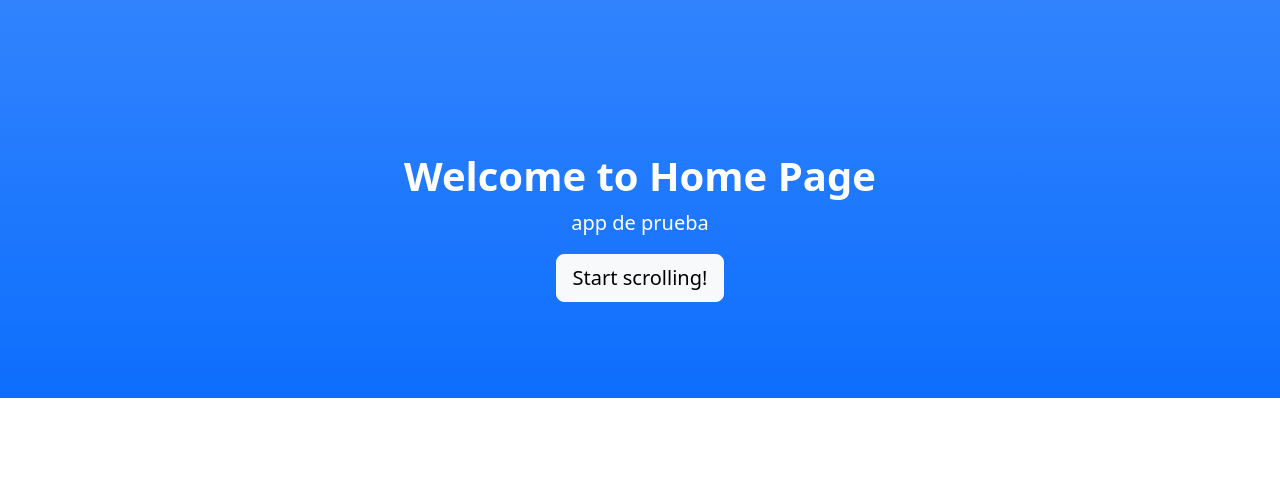
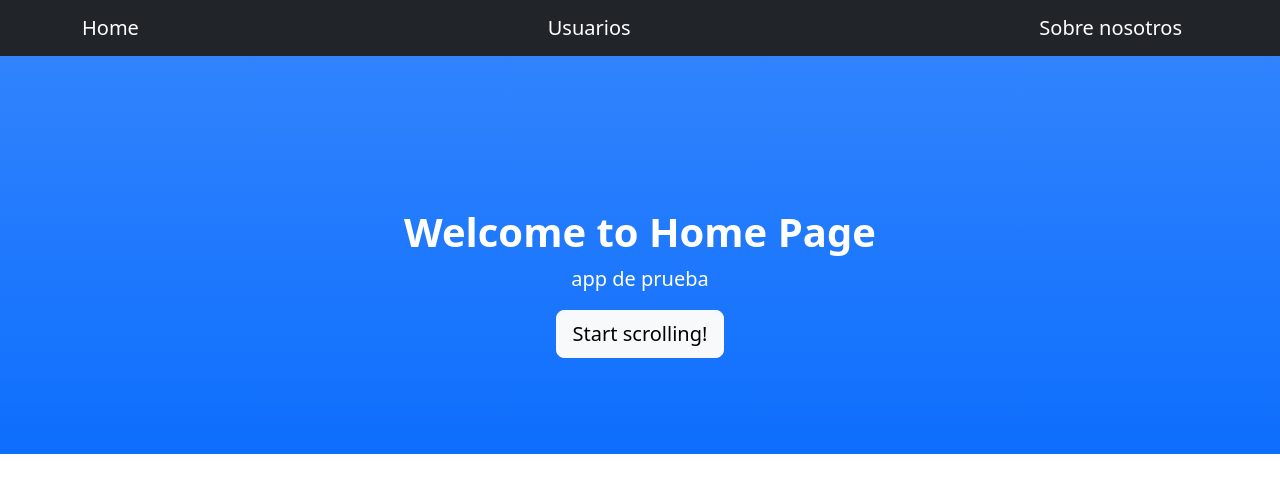
Before and after one commit to gustavo4490/react-router-v6-completo, a React (Create React App) app: page / in a window 1280 px wide. Shown: the top 492 px of the page. Built offline with nearby package versions, Linux system fonts and the light colour scheme.

Commit message:
navegacion

```diff
--- a/src/App.js
+++ b/src/App.js
@@ -9,12 +9,12 @@ import Nadbar from './components/Nadbar';
 export default function App() {
   return (
     <BrowserRouter>
+        <Nadbar/>
       <Routes>
         <Route path='/' element={<Homepage/>} />
         <Route path='/about' element={<About/>} />
         <Route path='/users' element={<Users/>} />
         <Route path='*' element= {<NotFound/>}/>
-        <Route path='/nadbar' element={<Nadbar/>} />
       </Routes>
     </BrowserRouter>
   )
--- a/src/components/Nadbar.js
+++ b/src/components/Nadbar.js
@@ -1,34 +1,16 @@
-import Container from 'react-bootstrap/Container';
-import Nav from 'react-bootstrap/Nav';
-import Navbar from 'react-bootstrap/Navbar';
-import NavDropdown from 'react-bootstrap/NavDropdown';
+import React from 'react';
+import { NavLink } from 'react-router-dom';
 
-function BasicExample() {
+const Navbar = () => {
   return (
-    <Navbar expand="lg" className="bg-body-tertiary">
-      <Container>
-        <Navbar.Brand href="#home">React-Bootstrap</Navbar.Brand>
-        <Navbar.Toggle aria-controls="basic-navbar-nav" />
-        <Navbar.Collapse id="basic-navbar-nav">
-          <Nav className="me-auto">
-            <Nav.Link href="#home">Home</Nav.Link>
-            <Nav.Link href="#link">Link</Nav.Link>
-            <NavDropdown title="Dropdown" id="basic-nav-dropdown">
-              <NavDropdown.Item href="#action/3.1">Action</NavDropdown.Item>
-              <NavDropdown.Item href="#action/3.2">
-                Another action
-              </NavDropdown.Item>
-              <NavDropdown.Item href="#action/3.3">Something</NavDropdown.Item>
-              <NavDropdown.Divider />
-              <NavDropdown.Item href="#action/3.4">
-                Separated link
-              </NavDropdown.Item>
-            </NavDropdown>
-          </Nav>
-        </Navbar.Collapse>
-      </Container>
-    </Navbar>
+    <nav className="navbar navbar-dark bg-dark">
+      <div className="container">
+        <NavLink className={"navbar-brand"} to = '/'>Home</NavLink>
+        <NavLink className={"navbar-brand"} to = '/users'>Usuarios</NavLink>
+        <NavLink className={"navbar-brand"} to = '/about'>Sobre nosotros</NavLink>
+      </div>
+    </nav>
   );
-}
+};
 
-export default BasicExample;
+export default Navbar;
```
